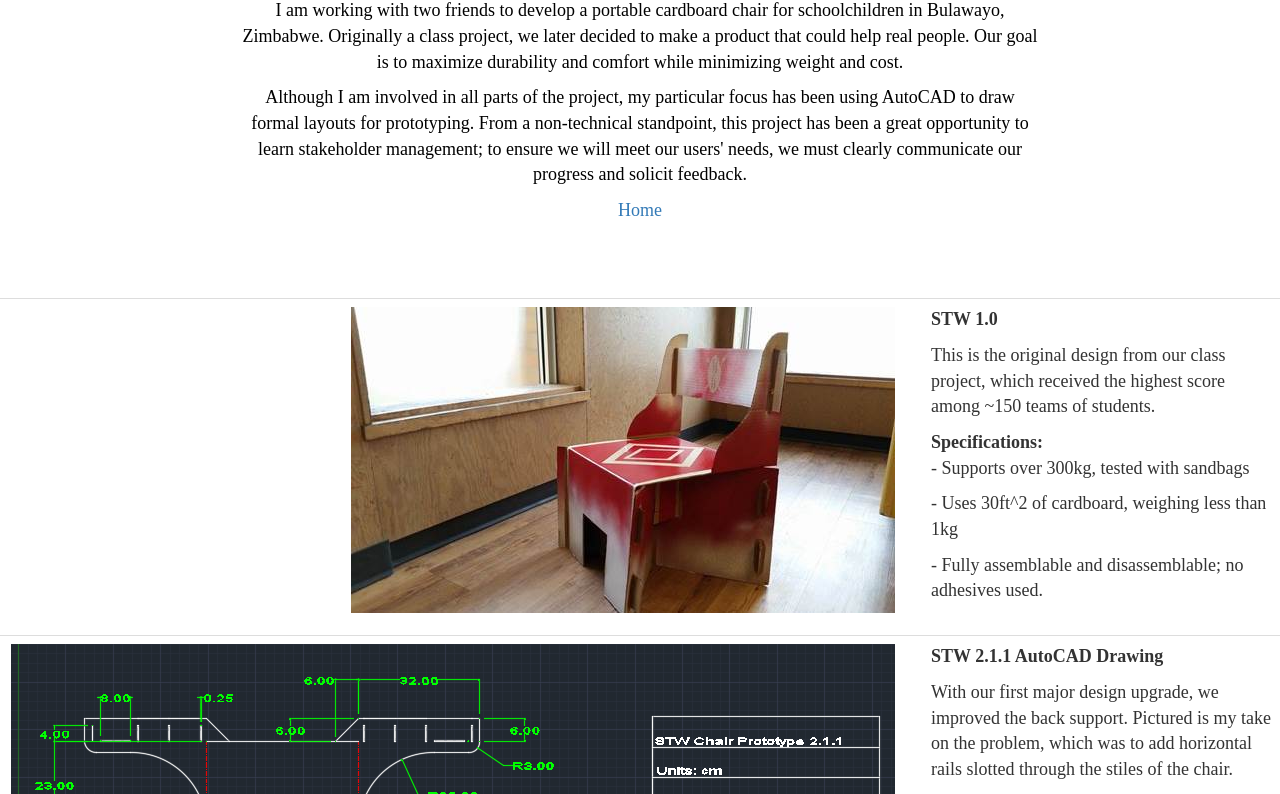
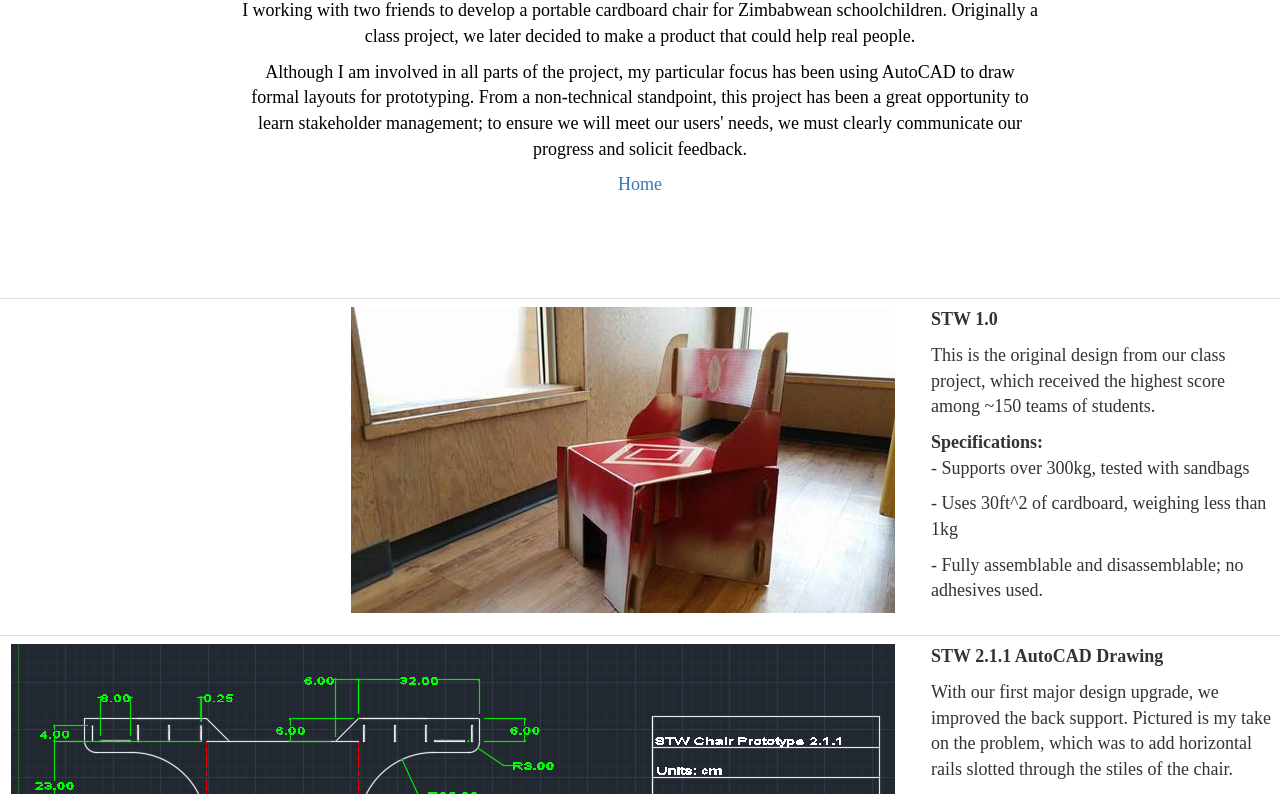
Before and after one commit to Chenart/Chenart.github.io, a plain HTML site: page stw.html in a window 1280 px wide. Shown: the part 242-1036 px from the top of the page. Drawn offline with Linux system fonts and the light colour scheme.

Commit message:
updated stw.html

```diff
--- a/stw.html
+++ b/stw.html
@@ -19,7 +19,7 @@
 		<br>
 		<h2>Project Summary</h2>
 		<div class="description">
-			<p>I am working with two friends to develop a portable cardboard chair for schoolchildren in Bulawayo, Zimbabwe. Originally a class project, we later decided to make a product that could help real people. Our goal is to maximize durability and comfort while minimizing weight and cost.</p>
+			<p>I working with two friends to develop a portable cardboard chair for Zimbabwean schoolchildren. Originally a class project, we later decided to make a product that could help real people.</p>
 			<p>Although I am involved in all parts of the project, my particular focus has been using AutoCAD to draw formal layouts for prototyping. From a non-technical standpoint, this project has been a great opportunity to learn stakeholder management; to ensure we will meet our users' needs, we must clearly communicate our progress and solicit feedback.<p>
 			<a href= "index.html"> Home </a>
 		</div>
```
